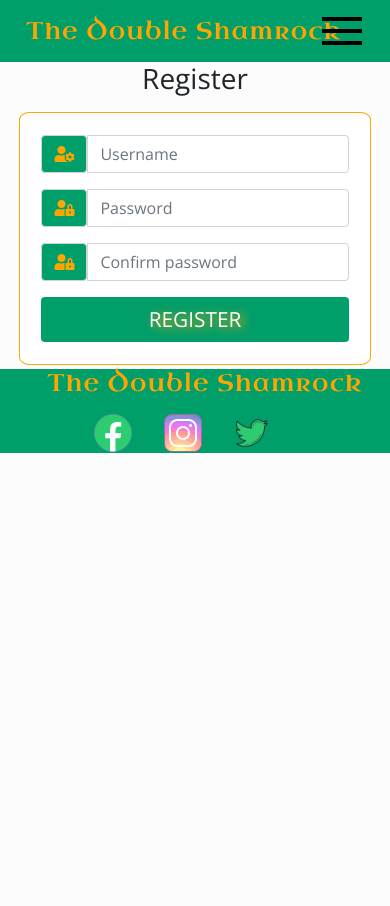
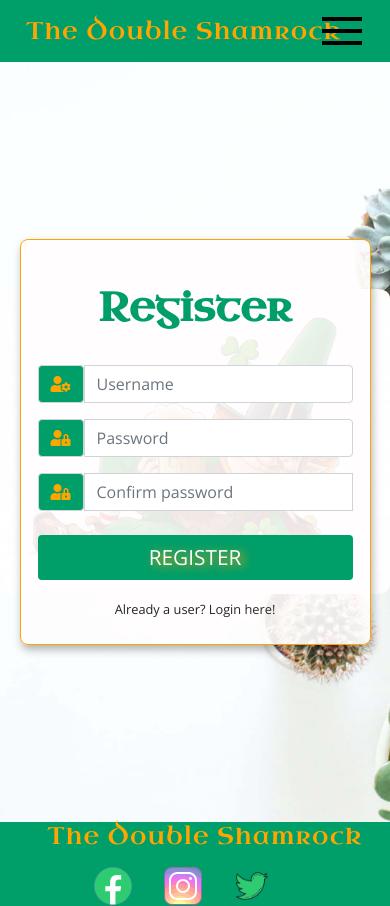
Before and after one commit to alexeykuz-sys/hackathon-doubleShamrocks, a Flask app: page /register in a window 390 px wide. Before the commit the page ends 453 px from the top, so only its background shows below. Run offline with Flask 2, Linux system fonts and the light colour scheme; some libraries are stand-ins or nearby versions.

Commit message:
Updated styling of the register page, minor corrections

```diff
--- a/static/style.css
+++ b/static/style.css
@@ -211,6 +211,17 @@ body {
 .register-btn:hover{
     color: var(--main-orange);
     background-color:  #048158;
+}
+
+.log-reg-small-link:link,
+.log-reg-small-link:visited {
+    color: rgb(41, 41, 41);
+    transition: all .2s;
+}
+
+.log-reg-small-link:hover {
+    text-decoration: none;
+    color: var(--main-green);
 }
 
 .login-icon,
@@ -497,7 +508,15 @@ i.rating {
     .log-reg-leprechaun-with-beer {
         display: block;
         position: absolute;
-        top: 4rem;
+        top: 2.5rem;
+        left: 38rem;
+        width: 20rem;
+    }
+
+    .log-reg-leprechaun-with-beer-register {
+        display: block;
+        position: absolute;
+        top: .8rem;
         left: 38rem;
         width: 20rem;
     }
--- a/templates/register.html
+++ b/templates/register.html
@@ -1,31 +1,28 @@
 {% extends "base.html" %}
-{% block title %}Log In{% endblock %}
+{% block title %}Register{% endblock %}
 
 {% block content %}
-<div class="container">
-    <h1 class="text-center" style="display: none;">Double Shamrock rules</h1>
-    <h3 class="text-center">Register</h3>
-    <div class="row justify-content-center">
-        <form class="col-md-8 col-md-offset-2 col-sm-12 register-form" method="POST" action="">
+<div class="login-reg-container">
+    <img src="../static/images/leprachaun-login-reg.png"
+        alt="leprachaun"
+        class="leprachaun-login-reg">
+    <img src="../static/images/leprechaun-with-beer.jpg" alt="leprechaun-with-beer"
+        class="log-reg-leprechaun-with-beer-register">
+
+    <div class="log-reg-section">
+        <h1 class="log-reg-heading">Register</h1>
+        <div class="row ">
+            <form class="register-form" method="POST" action="">
                 {{ form.hidden_tag() }}
-            <div class="card">
-                <div class="card-body">
                 <!-- username -->
-                    <div class="row">
-                        <div class="col col-sm-12">
                 <div class="input-group mb-3">
                     <span class="input-group-text register-icon"><i class="fas fa-user-cog"></i></span>
                     {{ form.username(placeholder="Username", class="form-control") }}
                     {% for error in form.username.errors %}
                     <small class="text-red">{{ error }}</small>
                     {% endfor %}
-
-                            </div>
-                        </div>
                 </div>
                 <!-- password -->
-                    <div class="row">
-                        <div class="col col-sm-12">
                 <div class="input-group mb-3">
                     <span class="input-group-text register-icon"><i class="fas fa-user-lock"></i></span>
                     {{ form.password (placeholder="Password", class="form-control") }}
@@ -33,26 +30,23 @@
                     <small class="text-red">{{ error }}</small>
                     {% endfor %}
                 </div>
-                        </div>
-                    </div>
                 <!-- confirm password -->
-                    <div class="row">
-                        <div class="col col-sm-12">
                 <div class="input-group mb-3">
                     <span class="input-group-text register-icon"><i class="fas fa-user-lock"></i></span>
                     {{ form.confirm_password(placeholder="Confirm password", class="form-control") }}
                     {% for error in form.confirm_password.errors %}
                     <small class="text-red">{{ error }}</small>
                     {% endfor %}
+                    <!-- register button-->
+                    {{ form.submit(class="col-12 mt-4 btn register-btn") }}
                 </div>
-                        </div>
-                    </div>
-                    <!-- register button-->
-                        {{ form.submit(class="col col-sm-12  btn register-btn") }}
-
-                </div>
+                <div class="text-center mt-2">
+                    <small>Already a user?
+                        <a href="{{url_for('login')}}" class="log-reg-small-link">Login here!</a>
+                    </small>
                 </div>
             </form>
         </div>
     </div>
+</div>
 {% endblock %}
```
Also changed, not shown: templates/login.html (+6 -1 lines), static/images/leprechaun-with-beer.jpg, static/images/login-reg-bg.jpg. Lines whose indentation alone changed are shown as unchanged.
